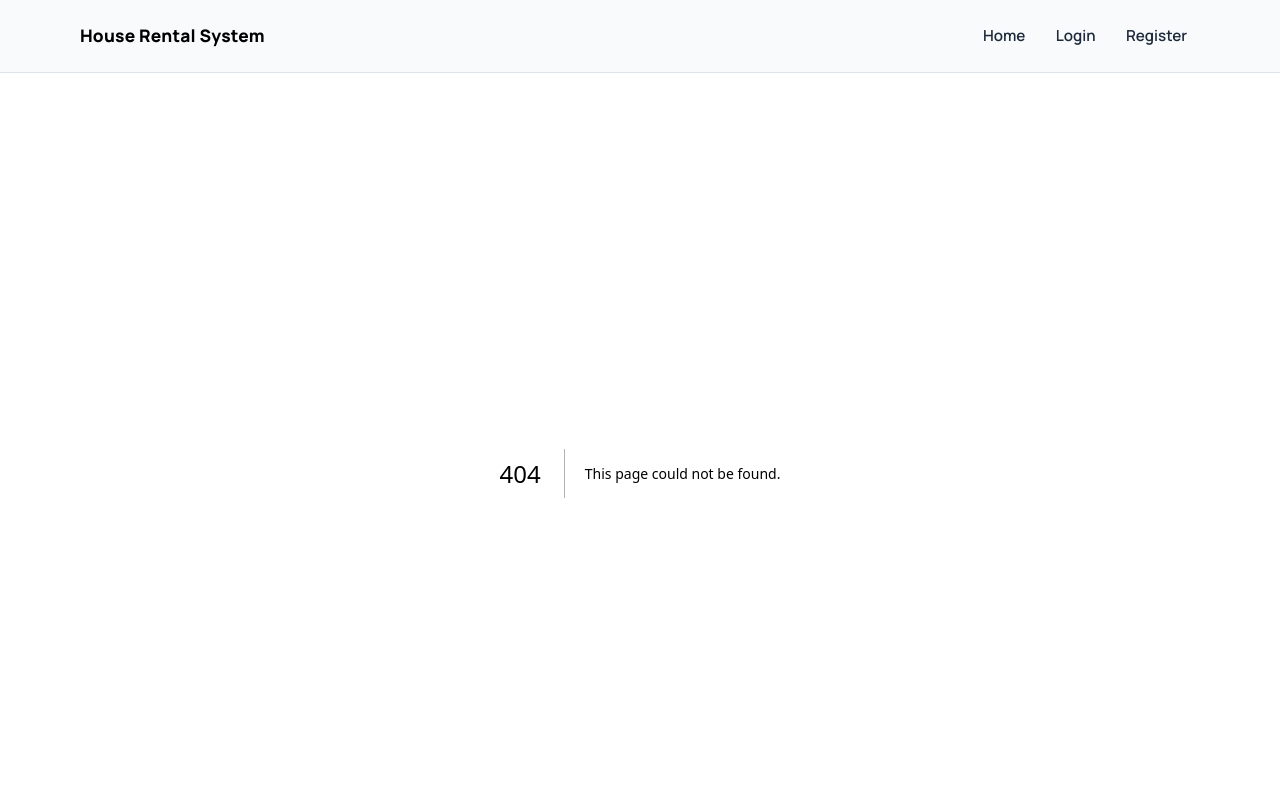
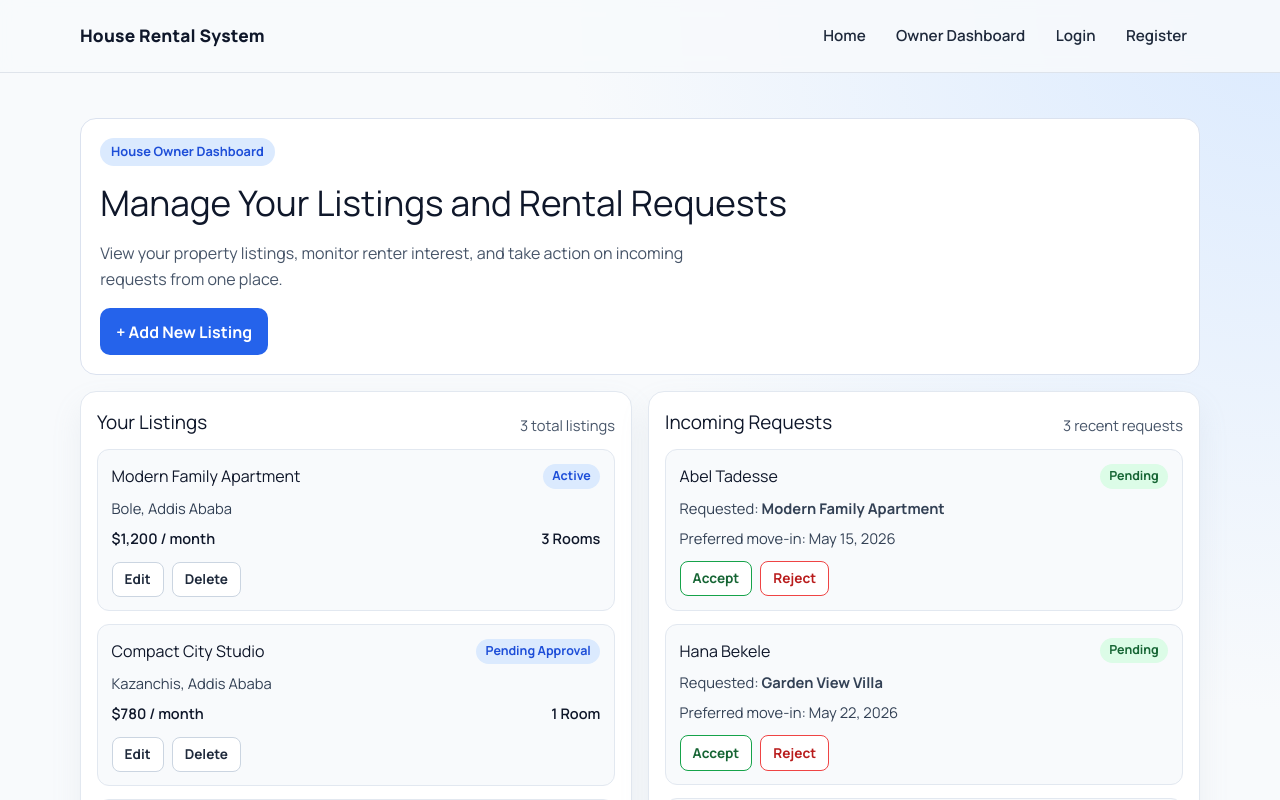
Before and after one commit to samuelabera21/House-Rental-System, a Next.js app: page /owner in a window 1280 px wide. Before the commit this address had no page. Shown: the top 800 px of the page. Built offline with nearby package versions, Linux system fonts and the light colour scheme.

Commit message:
HS-42: create owner dashboard page UI

```diff
--- /dev/null
+++ b/app/owner/page.js
@@ -0,0 +1,133 @@
+export const metadata = {
+  title: "Owner Dashboard | House Rental Management System",
+};
+
+const ownerListings = [
+  {
+    id: "L-101",
+    title: "Modern Family Apartment",
+    location: "Bole, Addis Ababa",
+    price: "$1,200 / month",
+    status: "Active",
+    rooms: "3 Rooms",
+  },
+  {
+    id: "L-102",
+    title: "Compact City Studio",
+    location: "Kazanchis, Addis Ababa",
+    price: "$780 / month",
+    status: "Pending Approval",
+    rooms: "1 Room",
+  },
+  {
+    id: "L-103",
+    title: "Garden View Villa",
+    location: "CMC, Addis Ababa",
+    price: "$1,650 / month",
+    status: "Active",
+    rooms: "4 Rooms",
+  },
+];
+
+const incomingRequests = [
+  {
+    id: "REQ-201",
+    renter: "Abel Tadesse",
+    listing: "Modern Family Apartment",
+    moveInDate: "May 15, 2026",
+    status: "Pending",
+  },
+  {
+    id: "REQ-202",
+    renter: "Hana Bekele",
+    listing: "Garden View Villa",
+    moveInDate: "May 22, 2026",
+    status: "Pending",
+  },
+  {
+    id: "REQ-203",
+    renter: "Liya Solomon",
+    listing: "Compact City Studio",
+    moveInDate: "June 02, 2026",
+    status: "Reviewed",
+  },
+];
+
+export default function OwnerDashboardPage() {
+  return (
+    <section className="section-block owner-section">
+      <div className="page-container">
+        <div className="owner-header">
+          <div>
+            <span className="owner-badge">House Owner Dashboard</span>
+            <h1>Manage Your Listings and Rental Requests</h1>
+            <p>
+              View your property listings, monitor renter interest, and take action on
+              incoming requests from one place.
+            </p>
+          </div>
+          <button type="button" className="owner-action-btn">
+            + Add New Listing
+          </button>
+        </div>
+
+        <div className="owner-panel-wrap">
+          <article className="owner-panel">
+            <div className="owner-panel-head">
+              <h2>Your Listings</h2>
+              <p>{ownerListings.length} total listings</p>
+            </div>
+            <div className="owner-list-grid">
+              {ownerListings.map((listing) => (
+                <div key={listing.id} className="owner-list-card">
+                  <div className="owner-list-row">
+                    <h3>{listing.title}</h3>
+                    <span className="owner-status-chip">{listing.status}</span>
+                  </div>
+                  <p className="owner-location">{listing.location}</p>
+                  <div className="owner-list-meta">
+                    <span>{listing.price}</span>
+                    <span>{listing.rooms}</span>
+                  </div>
+                  <div className="owner-list-actions">
+                    <button type="button">Edit</button>
+                    <button type="button">Delete</button>
+                  </div>
+                </div>
+              ))}
+            </div>
+          </article>
+
+          <article className="owner-panel">
+            <div className="owner-panel-head">
+              <h2>Incoming Requests</h2>
+              <p>{incomingRequests.length} recent requests</p>
+            </div>
+            <div className="owner-request-list">
+              {incomingRequests.map((request) => (
+                <div key={request.id} className="owner-request-card">
+                  <div className="owner-list-row">
+                    <h3>{request.renter}</h3>
+                    <span className="owner-request-state">{request.status}</span>
+                  </div>
+                  <p className="owner-request-text">
+                    Requested: <strong>{request.listing}</strong>
+                  </p>
+                  <p className="owner-request-text">Preferred move-in: {request.moveInDate}</p>
+                  <div className="owner-list-actions">
+                    <button type="button" className="approve-btn">
+                      Accept
+                    </button>
+                    <button type="button" className="reject-btn">
+                      Reject
+                    </button>
+                  </div>
+                </div>
+              ))}
+            </div>
+          </article>
+        </div>
+      </div>
+    </section>
+  );
+}
--- a/components/Navbar.jsx
+++ b/components/Navbar.jsx
@@ -2,6 +2,7 @@ import Link from "next/link";
 
 const navLinks = [
   { href: "/", label: "Home" },
+  { href: "/owner", label: "Owner Dashboard" },
   { href: "/login", label: "Login" },
   { href: "/register", label: "Register" },
 ];
--- a/styles/globals.css
+++ b/styles/globals.css
@@ -359,6 +359,174 @@ main {
   cursor: pointer;
 }
 
+.owner-section {
+  padding-top: 2.8rem;
+}
+
+.owner-header {
+  background: #ffffff;
+  border: 1px solid #dbe2ef;
+  border-radius: 16px;
+  padding: 1.2rem;
+  display: grid;
+  gap: 1rem;
+}
+
+.owner-badge {
+  display: inline-flex;
+  align-items: center;
+  padding: 0.28rem 0.68rem;
+  border-radius: 999px;
+  background: #dbeafe;
+  color: #1d4ed8;
+  font-size: 0.8rem;
+  font-weight: 700;
+}
+
+.owner-header h1 {
+  margin: 0.65rem 0 0;
+  font-size: clamp(1.5rem, 4vw, 2.2rem);
+}
+
+.owner-header p {
+  margin: 0.65rem 0 0;
+  color: var(--muted);
+  line-height: 1.65;
+  max-width: 66ch;
+}
+
+.owner-action-btn {
+  border: 0;
+  border-radius: 10px;
+  background: var(--primary);
+  color: #ffffff;
+  font-weight: 700;
+  padding: 0.7rem 1rem;
+  cursor: pointer;
+  width: fit-content;
+}
+
+.owner-panel-wrap {
+  margin-top: 1rem;
+  display: grid;
+  gap: 1rem;
+}
+
+.owner-panel {
+  background: #ffffff;
+  border: 1px solid #e2e8f0;
+  border-radius: 16px;
+  padding: 1rem;
+  box-shadow: 0 14px 30px rgba(148, 163, 184, 0.12);
+}
+
+.owner-panel-head {
+  display: flex;
+  align-items: flex-end;
+  justify-content: space-between;
+  gap: 0.7rem;
+  margin-bottom: 0.8rem;
+}
+
+.owner-panel-head h2 {
+  margin: 0;
+  font-size: 1.18rem;
+}
+
+.owner-panel-head p {
+  margin: 0;
+  color: var(--muted);
+  font-size: 0.92rem;
+}
+
+.owner-list-grid,
+.owner-request-list {
+  display: grid;
+  gap: 0.8rem;
+}
+
+.owner-list-card,
+.owner-request-card {
+  border: 1px solid #e2e8f0;
+  border-radius: 12px;
+  padding: 0.85rem;
+  background: #f8fafc;
+}
+
+.owner-list-row {
+  display: flex;
+  justify-content: space-between;
+  align-items: center;
+  gap: 0.6rem;
+}
+
+.owner-list-row h3 {
+  margin: 0;
+  font-size: 1rem;
+}
+
+.owner-status-chip,
+.owner-request-state {
+  border-radius: 999px;
+  padding: 0.2rem 0.6rem;
+  font-size: 0.78rem;
+  font-weight: 700;
+}
+
+.owner-status-chip {
+  background: #dbeafe;
+  color: #1d4ed8;
+}
+
+.owner-request-state {
+  background: #dcfce7;
+  color: #166534;
+}
+
+.owner-location,
+.owner-request-text {
+  margin: 0.5rem 0 0;
+  color: #334155;
+  font-size: 0.92rem;
+}
+
+.owner-list-meta {
+  margin-top: 0.55rem;
+  display: flex;
+  align-items: center;
+  justify-content: space-between;
+  color: #0f172a;
+  font-size: 0.91rem;
+  font-weight: 600;
+}
+
+.owner-list-actions {
+  margin-top: 0.75rem;
+  display: flex;
+  gap: 0.5rem;
+}
+
+.owner-list-actions button {
+  border: 1px solid #cbd5e1;
+  background: #ffffff;
+  color: #1e293b;
+  border-radius: 8px;
+  padding: 0.4rem 0.75rem;
+  font-weight: 700;
+  font-size: 0.85rem;
+  cursor: pointer;
+}
+
+.owner-list-actions .approve-btn {
+  border-color: #16a34a;
+  color: #166534;
+}
+
+.owner-list-actions .reject-btn {
+  border-color: #ef4444;
+  color: #b91c1c;
+}
+
 .footer-wrap {
   border-top: 1px solid rgba(148, 163, 184, 0.3);
   background: #f1f5f9;
@@ -406,6 +574,11 @@ main {
   .house-grid {
     grid-template-columns: repeat(3, minmax(0, 1fr));
   }
+
+  .owner-panel-wrap {
+    grid-template-columns: repeat(2, minmax(0, 1fr));
+    align-items: start;
+  }
 }
 
 @media (max-width: 640px) {
@@ -439,4 +612,14 @@ main {
     text-align: center;
     padding: 0.8rem 0;
   }
+
+  .owner-list-row {
+    flex-direction: column;
+    align-items: flex-start;
+  }
+
+  .owner-panel-head {
+    flex-direction: column;
+    align-items: flex-start;
+  }
 }
```
